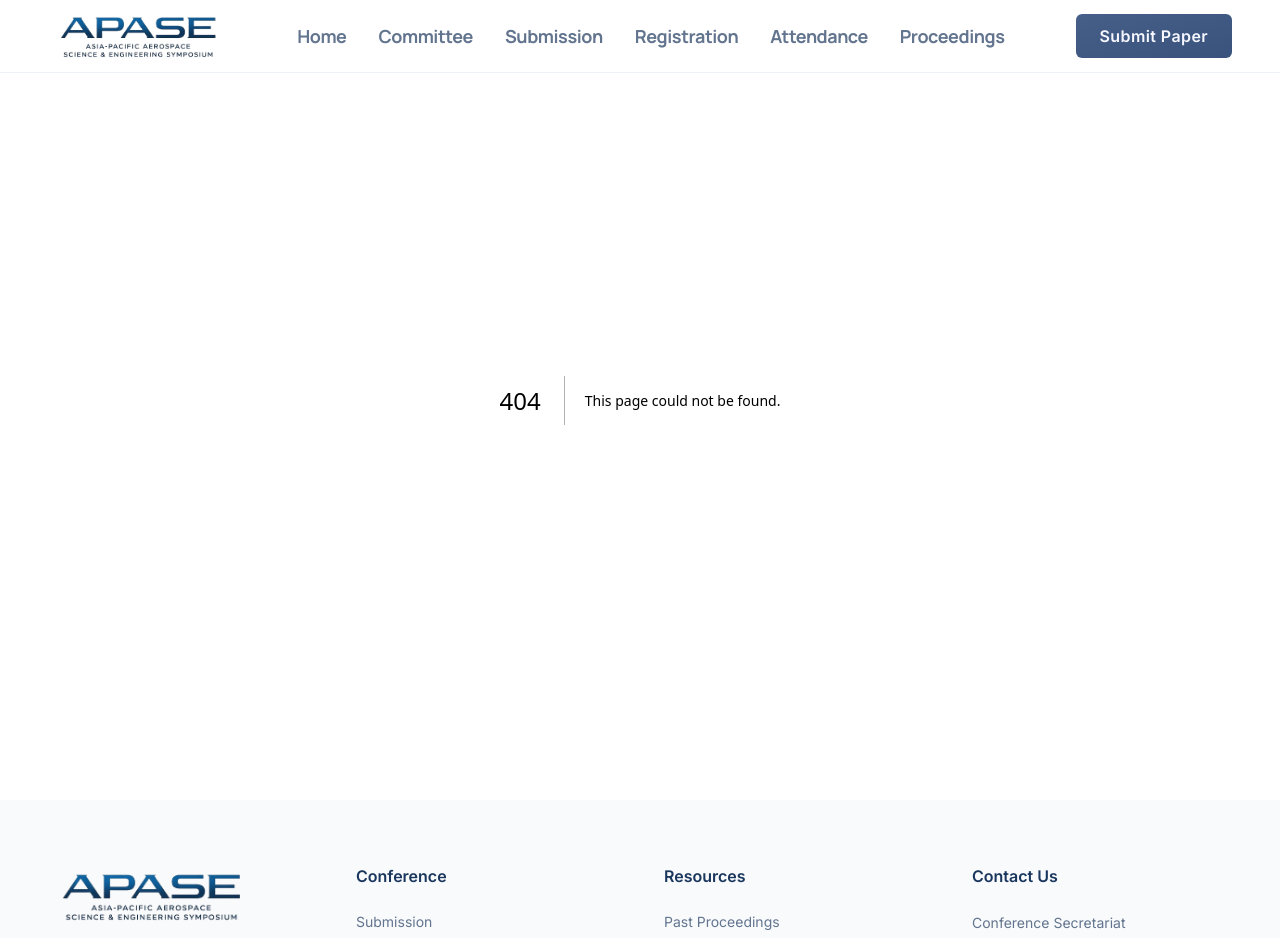
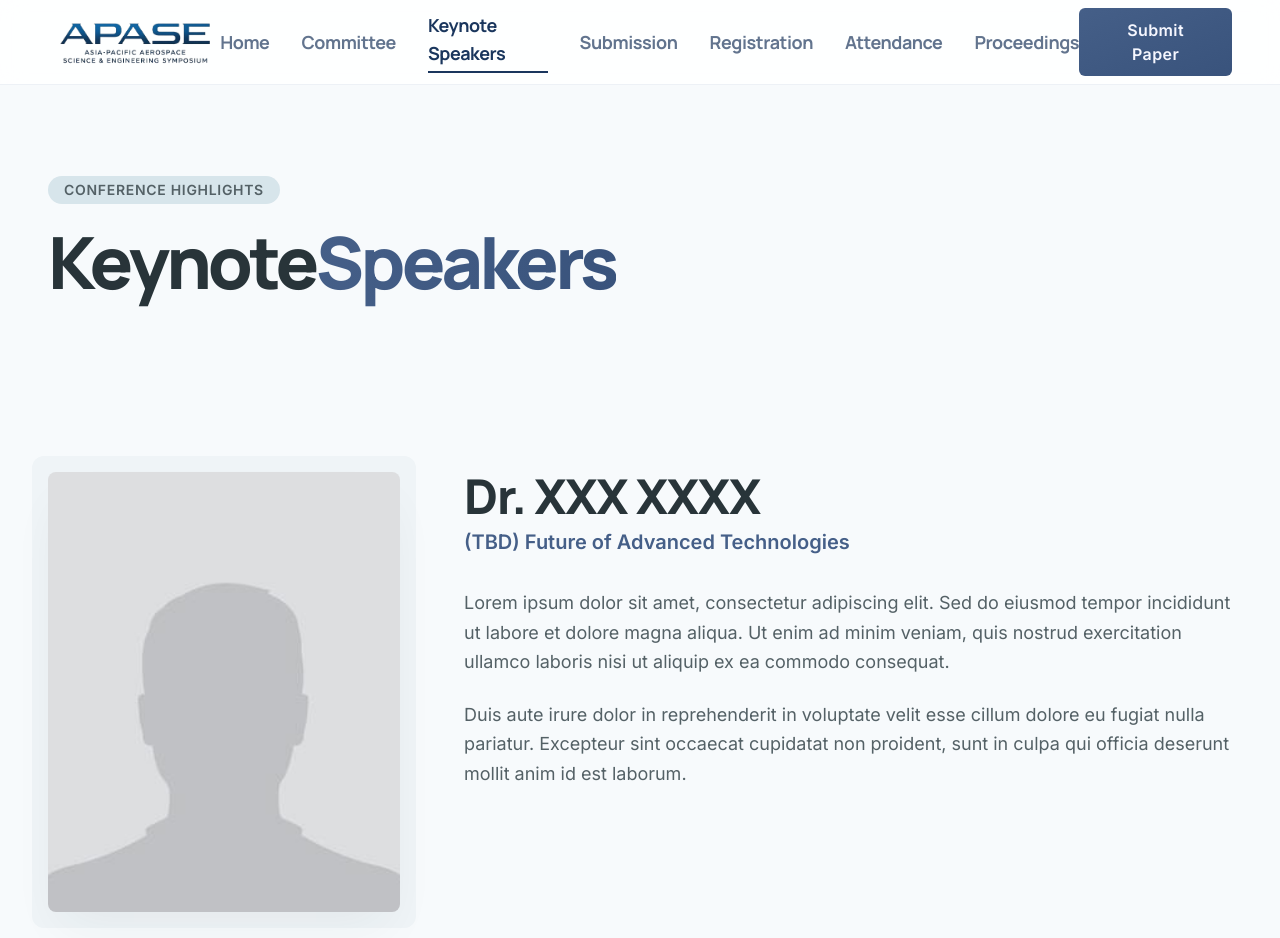
Before and after one commit to ascomlab/apase-web, a Next.js app: page /keynote-speakers in a window 1280 px wide. Before the commit this address had no page. Shown: the top 938 px of the page. Built offline with nearby package versions, Linux system fonts and the light colour scheme.

Commit message:
feat: add keynote speakers page

```diff
--- /dev/null
+++ b/app/keynote-speakers/page.tsx
@@ -0,0 +1,70 @@
+"use client";
+
+import Image from "next/image";
+import { speakers, pageContent } from "./speakers";
+import { getAssetPath } from "../utils";
+
+export default function KeynoteSpeakersPage() {
+  return (
+    <main className="pt-24">
+      {/* Page Header */}
+      <header className="max-w-[1440px] mx-auto px-4 sm:px-6 lg:px-12 py-20 grid grid-cols-1 lg:grid-cols-12 gap-8 items-end mb-4 md:mb-16">
+        <div className="lg:col-span-8">
+          <span className="inline-block px-4 py-1 mb-6 rounded-full bg-surface-container-highest text-on-surface-variant font-label text-sm font-semibold tracking-wider uppercase">
+            Conference Highlights
+          </span>
+          <h1 className="font-headline text-5xl md:text-7xl font-extrabold tracking-tighter text-on-background mb-8 leading-[0.95]">
+            Keynote
+            <span className="text-transparent bg-clip-text bg-gradient-to-r from-primary to-primary-dim">
+              Speakers
+            </span>
+          </h1>
+        </div>
+      </header>
+
+      {/* Keynote Speakers Section */}
+      <section className="space-y-32 mb-32 max-w-[1440px] mx-auto px-4 sm:px-6 lg:px-12">
+        {speakers.map((speaker) => (
+          <div
+            key={speaker.id}
+            className="grid grid-cols-1 lg:grid-cols-12 gap-12 lg:gap-16 items-start"
+          >
+            {/* Speaker Image */}
+            <div className="lg:col-span-4 relative group">
+              <div className="absolute -inset-4 bg-surface-container-low rounded-xl -z-10 transition-transform group-hover:translate-x-2 group-hover:translate-y-2" />
+              <div className="relative aspect-[4/5] overflow-hidden rounded-lg shadow-[0_24px_48px_-12px_rgba(40,52,57,0.06)]">
+                <Image
+                  src={getAssetPath(speaker.image)}
+                  alt={speaker.imageAlt}
+                  fill
+                  className="object-cover"
+                  sizes="(max-width: 1024px) 100vw, 33vw"
+                />
+              </div>
+            </div>
+
+            {/* Speaker Information */}
+            <div className="lg:col-span-8 flex flex-col justify-center">
+              {/* Name and Title */}
+              <div className="mb-8">
+                <h2 className="font-headline text-5xl font-extrabold tracking-tight mb-2 text-on-background">
+                  {speaker.name}
+                </h2>
+                <p className="text-primary text-xl font-semibold">
+                  {speaker.subtitle}
+                </p>
+              </div>
+
+              {/* Biography */}
+              <div className="space-y-6 text-on-surface-variant leading-relaxed text-lg mb-10">
+                {speaker.bio.map((paragraph, idx) => (
+                  <p key={idx}>{paragraph}</p>
+                ))}
+              </div>
+            </div>
+          </div>
+        ))}
+      </section>
+    </main>
+  );
+}
--- /dev/null
+++ b/app/keynote-speakers/speakers.ts
@@ -0,0 +1,46 @@
+export interface Speaker {
+  id: string;
+  name: string;
+  title: string;
+  subtitle: string;
+  image: string;
+  imageAlt: string;
+  quote: string;
+  bio: string[];
+  abstract: string;
+}
+
+export const speakers: Speaker[] = [
+  {
+    id: "speaker-1",
+    name: "Dr. XXX XXXX",
+    title: "Senior Research Director",
+    subtitle: "(TBD) Future of Advanced Technologies",
+    image: "/images/keynote-speakers/profile-placeholder.jpg",
+    imageAlt: "Professional portrait of a speaker",
+    quote:
+      "Lorem ipsum dolor sit amet, consectetur adipiscing elit. Sed do eiusmod tempor incididunt ut labore et dolore magna aliqua.",
+    bio: [
+      "Lorem ipsum dolor sit amet, consectetur adipiscing elit. Sed do eiusmod tempor incididunt ut labore et dolore magna aliqua. Ut enim ad minim veniam, quis nostrud exercitation ullamco laboris nisi ut aliquip ex ea commodo consequat.",
+      "Duis aute irure dolor in reprehenderit in voluptate velit esse cillum dolore eu fugiat nulla pariatur. Excepteur sint occaecat cupidatat non proident, sunt in culpa qui officia deserunt mollit anim id est laborum.",
+    ],
+    abstract:
+      "Lorem ipsum dolor sit amet, consectetur adipiscing elit, sed do eiusmod tempor incididunt ut labore et dolore magna aliqua. Ut enim ad minim veniam, quis nostrud exercitation ullamco laboris nisi ut aliquip ex ea commodo consequat.",
+  },
+  {
+    id: "speaker-2",
+    name: "Prof. XXXX XXXX",
+    title: "Lead Technology Officer",
+    subtitle: "(TBD) Advanced Systems Corporation",
+    image: "/images/keynote-speakers/profile-placeholder.jpg",
+    imageAlt: "Professional portrait of a speaker",
+    quote:
+      "Sed ut perspiciatis unde omnis iste natus error sit voluptatem accusantium doloremque laudantium.",
+    bio: [
+      "Sed ut perspiciatis unde omnis iste natus error sit voluptatem accusantium doloremque laudantium, totam rem aperiam, eaque ipsa quae ab illo inventore veritatis et quasi architecto beatae vitae dicta sunt explicabo.",
+      "Nemo enim ipsam voluptatem quia voluptas sit aspernatur aut odit aut fugit, sed quia consequuntur magni dolores eos qui ratione voluptatem sequi nesciunt.",
+    ],
+    abstract:
+      "At vero eos et accusamus et iusto odio dignissimos ducimus qui blanditiis praesentium voluptatum deleniti atque corrupti quos dolores et quas molestias excepturi sint occaecati cupiditate non provident.",
+  },
+];
--- a/components/Navigation.tsx
+++ b/components/Navigation.tsx
@@ -8,6 +8,7 @@ import { useState } from "react";
 const navigationLinks = [
   { href: "/", label: "Home" },
   { href: "/committee", label: "Committee" },
+  { href: "/keynote-speakers", label: "Keynote Speakers" },
   { href: "/submission", label: "Submission" },
   { href: "/registration", label: "Registration" },
   { href: "/attendance", label: "Attendance" },
```
